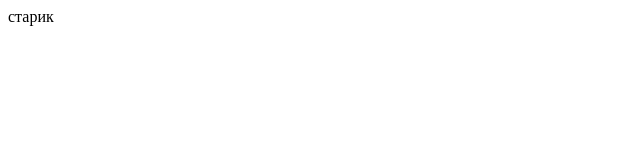
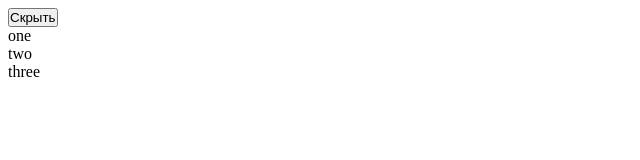
Before and after one commit to vitalay/course-on-60, a Vue app: page / in a window 1280 px wide. Shown: the top 160 px of the page, without its empty margins (0-640 px from the left). Built offline with nearby package versions, Linux system fonts and the light colour scheme.

Commit message:
условные группы

```diff
--- a/src/App.vue
+++ b/src/App.vue
@@ -3,7 +3,7 @@ export default {
   name: 'App',
    data() {
     return {
-      age: 26,
+      isAuth: true
      }
    },
    methods: {
@@ -19,9 +19,12 @@ export default {
 
 <template>
   <div>
-    <p v-if="age < 18">подросток</p>
-	<p v-else-if="age >= 18 && age <= 25">взрослый</p>
-  <p v-else>старик</p>
+    <button @click="isAuth = !isAuth">Скрыть</button>
+    <template v-if="isAuth">
+		<p>one</p>
+		<p>two</p>
+		<p>three</p>
+	</template>
   </div>
 </template>
 
```
